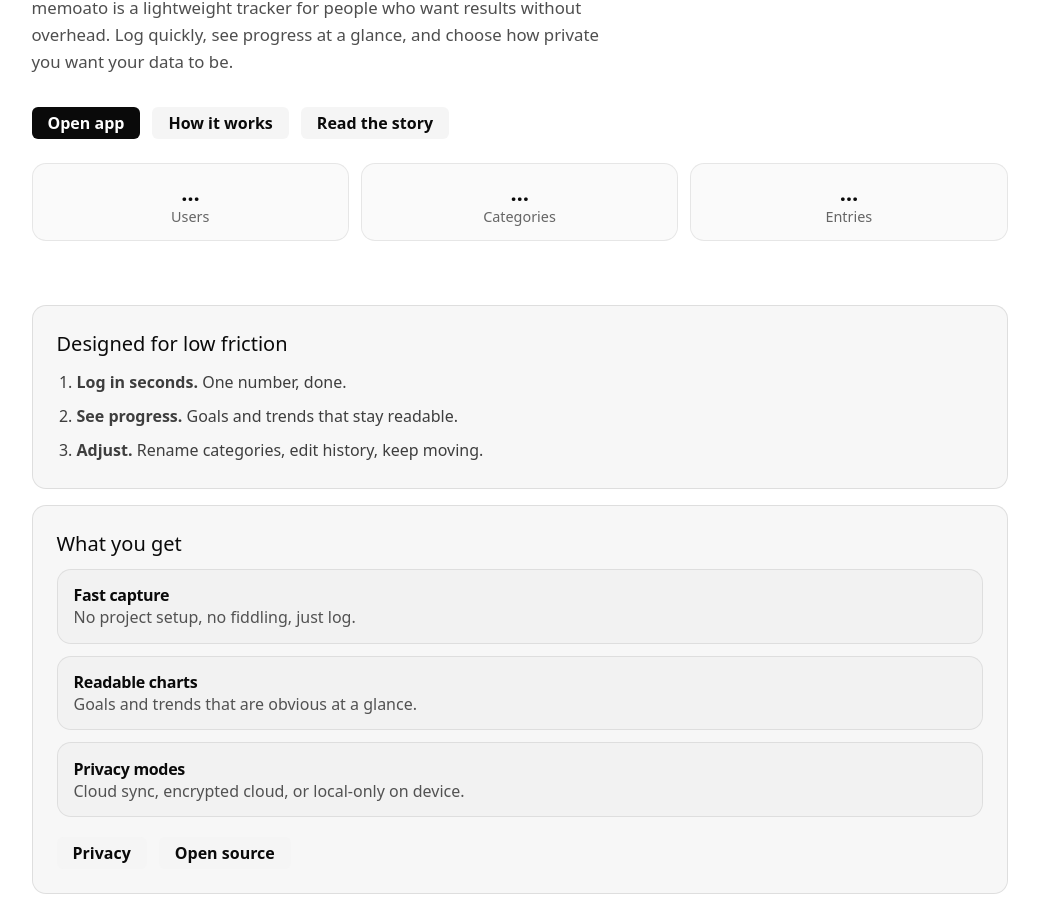
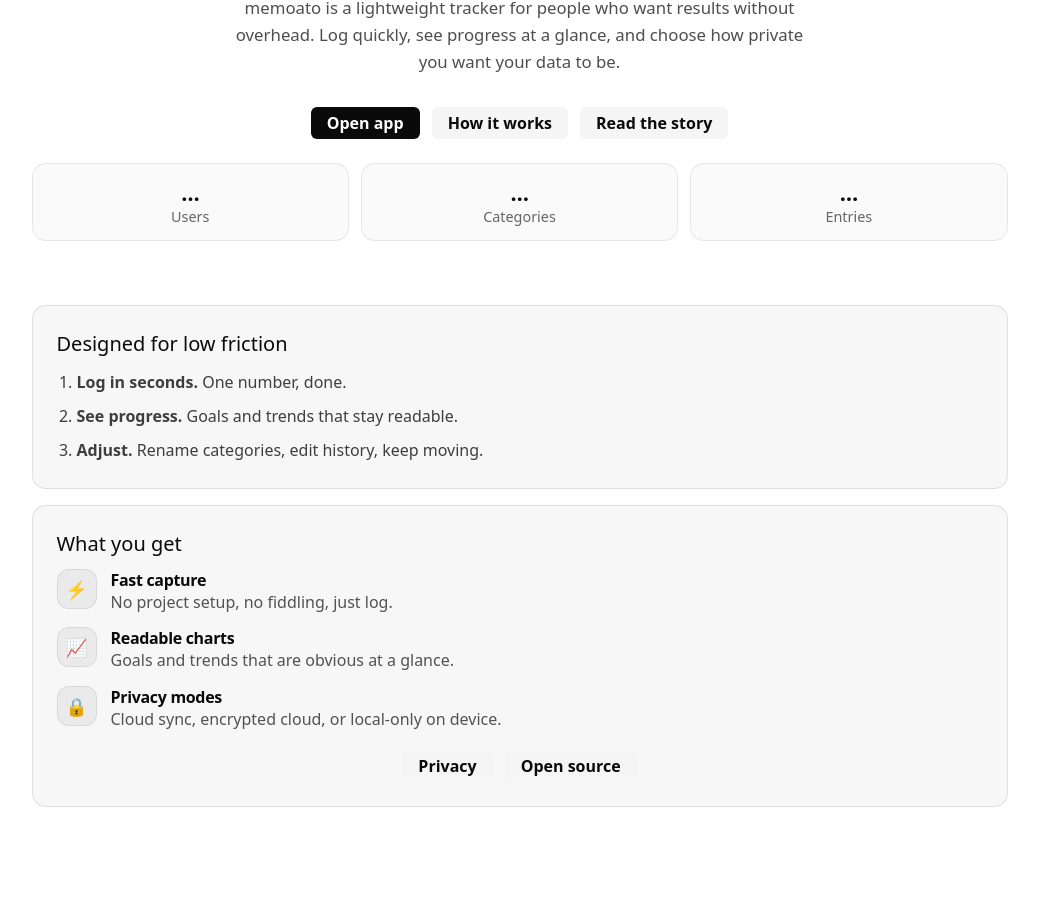
Before and after one commit to hrvojepavlinovic/memoato-app, an Astro site in the folder apps/memoato-site/: page / in a window 1280 px wide. Shown: the part 271-1187 px from the top of the page, without its empty margins (113-1152 px from the left). Built offline with nearby package versions, Linux system fonts and the light colour scheme; Astro itself is replaced by a stand-in of ours; no server answers.

Commit message:
Landing: center hero, simplify features, revert boxed footer

```diff
--- a/apps/memoato-site/src/layouts/BaseLayout.astro
+++ b/apps/memoato-site/src/layouts/BaseLayout.astro
@@ -80,7 +80,7 @@
 
     <footer class="footer">
       <div class="container footer-grid">
-        <div class="footer-box footer-box--brand">
+        <div class="footer-brand">
           <a class="brand" href="/">
             <span class="logo">
               <img src="/logo.png" alt="memoato" width="18" height="18" />
@@ -139,7 +139,7 @@
             </a>
           </div>
         </div>
-        <div class="footer-box">
+        <div class="footer-col">
           <div class="muted">Project</div>
           <ul class="list">
             <li><a href="/about">About</a></li>
@@ -149,7 +149,7 @@
             <li><a href="/contact">Contact</a></li>
           </ul>
         </div>
-        <div class="footer-box">
+        <div class="footer-col">
           <div class="muted">Legal</div>
           <ul class="list">
             <li><a href="/privacy">Privacy policy</a></li>
--- a/apps/memoato-site/src/pages/index.astro
+++ b/apps/memoato-site/src/pages/index.astro
@@ -38,18 +38,27 @@
 
       <div class="card" style="margin-top: 1rem">
         <div class="h2">What you get</div>
-        <div class="feature-list">
-          <div class="feature">
+        <div class="feature-grid">
+          <div class="feature-line">
+            <div class="feature-icon">⚡</div>
+            <div>
               <div class="feature-title">Fast capture</div>
               <div class="muted">No project setup, no fiddling, just log.</div>
             </div>
-          <div class="feature">
+          </div>
+          <div class="feature-line">
+            <div class="feature-icon">📈</div>
+            <div>
               <div class="feature-title">Readable charts</div>
               <div class="muted">Goals and trends that are obvious at a glance.</div>
             </div>
-          <div class="feature">
+          </div>
+          <div class="feature-line">
+            <div class="feature-icon">🔒</div>
+            <div>
               <div class="feature-title">Privacy modes</div>
               <div class="muted">Cloud sync, encrypted cloud, or local-only on device.</div>
+            </div>
           </div>
         </div>
 
--- a/apps/memoato-site/src/styles/global.css
+++ b/apps/memoato-site/src/styles/global.css
@@ -260,6 +260,12 @@
 .hero {
   padding-top: 5rem;
   padding-bottom: 2.5rem;
+  text-align: center;
+}
+
+.hero .lead {
+  margin-left: auto;
+  margin-right: auto;
 }
 
 .hero-grid {
@@ -279,6 +285,7 @@
   flex-wrap: wrap;
   gap: 0.75rem;
   margin-top: 2rem;
+  justify-content: center;
 }
 
 @media (max-width: 639px) {
@@ -334,7 +341,6 @@
   padding: 2.5rem 0;
   border-top: 1px solid rgba(0, 0, 0, 0.08);
   color: rgba(10, 10, 10, 0.72);
-  background: rgba(0, 0, 0, 0.015);
 }
 
 .footer-grid {
@@ -348,17 +354,37 @@
   }
 }
 
-.footer-box {
-  border: 1px solid rgba(0, 0, 0, 0.08);
-  border-radius: 14px;
-  padding: 1.1rem;
-  background: rgba(0, 0, 0, 0.02);
+.footer-brand {
+  padding-bottom: 0.25rem;
 }
 
-.footer-box--brand {
-  background: transparent;
-  border: 0;
-  padding: 0;
+.footer-col .muted {
+  font-weight: 700;
+  letter-spacing: -0.01em;
+}
+
+.feature-grid {
+  margin-top: 0.75rem;
+  display: grid;
+  gap: 0.9rem;
+}
+
+.feature-line {
+  display: grid;
+  grid-template-columns: 42px 1fr;
+  gap: 0.75rem;
+  align-items: start;
+}
+
+.feature-icon {
+  width: 40px;
+  height: 40px;
+  border-radius: 12px;
+  display: grid;
+  place-items: center;
+  background: rgba(0, 0, 0, 0.05);
+  border: 1px solid rgba(0, 0, 0, 0.08);
+  font-size: 1.1rem;
 }
 
 .list {
```
Lines whose indentation alone changed are shown as unchanged.
